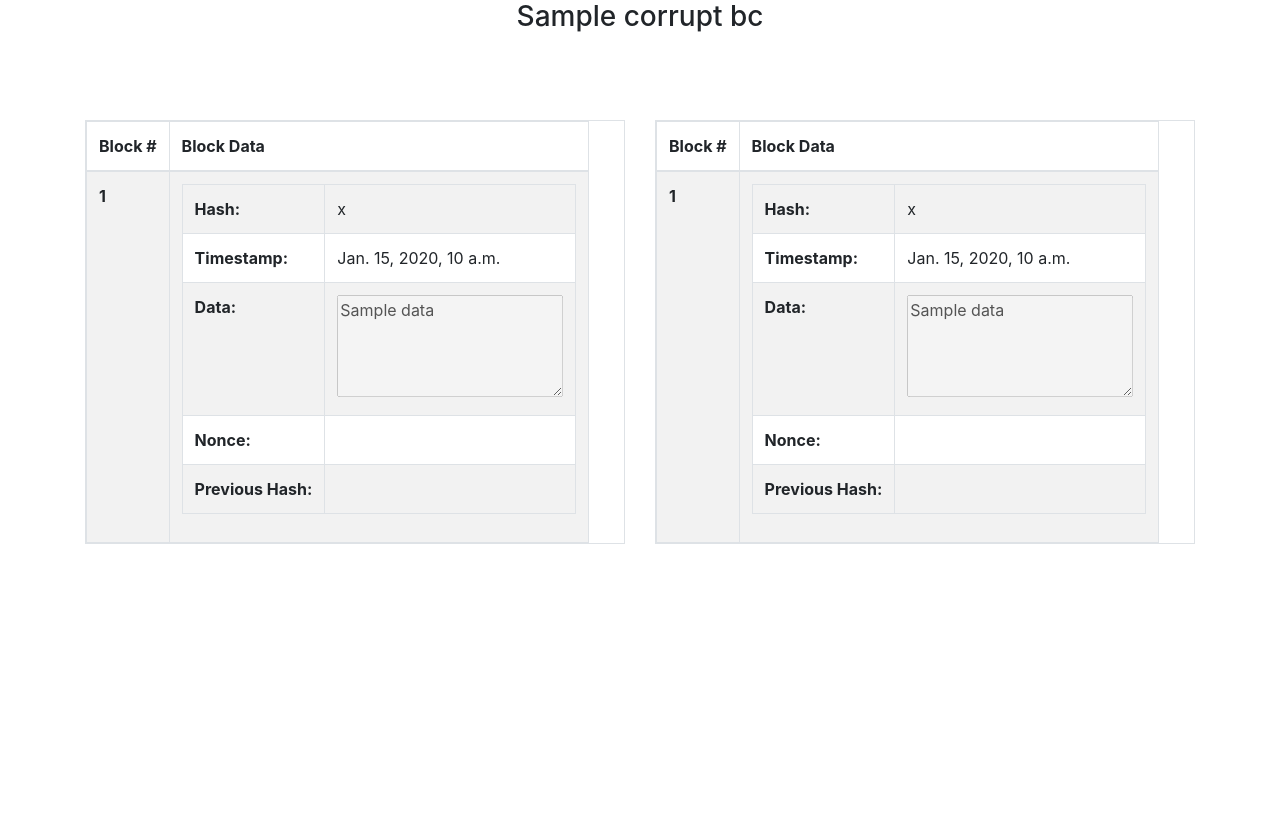
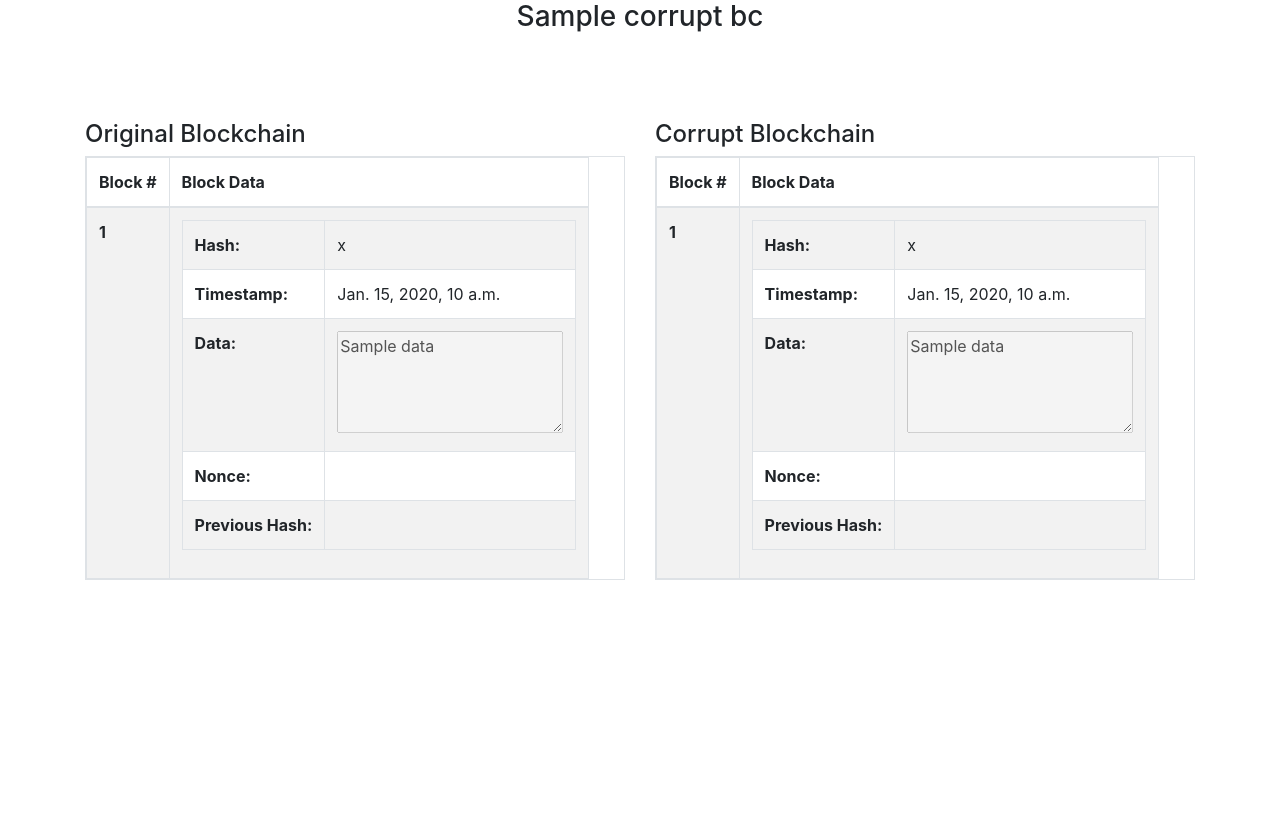
Before and after one commit to markguindi1/Blockchain-Platform-Project, a Django app: template blockchainplatform/bcplatform/templates/bcplatform/blockchain_reconcile_view.html in a window 1280 px wide. Shown: the part 56-875 px from the top of the page. Before the commit the page ends 600 px from the top, so only its background shows below. Run offline with Django 3.2, Linux system fonts and the light colour scheme; the template is opened without the code that fills it: most values are stand-ins (such as "Sample title", 1, 10 or a date in 2020); some libraries are stand-ins or nearby versions.

Commit message:
Add additional classes and ids to HTML elements for proper manipulation by jQuery

```diff
--- a/blockchainplatform/bcplatform/templates/bcplatform/blockchain_reconcile_view.html
+++ b/blockchainplatform/bcplatform/templates/bcplatform/blockchain_reconcile_view.html
@@ -14,11 +14,13 @@
     <br />
     <div class="row">
       <div class="col-md-6 bottom-table-container">
+        <h4>Original Blockchain</h4>
         {% with bc=valid_bc bc_blocks=valid_bc_valid_blocks extra_table_classes="table-responsive" %}
           {% include 'bcplatform/snippets/blockchain_table_snippet.html' %}
         {% endwith %}
       </div>
       <div class="col-md-6 bottom-table-container">
+        <h4>Corrupt Blockchain</h4>
         {% with bc=corrupt_bc bc_blocks=corrupt_bc_valid_blocks extra_table_classes="table-responsive" %}
           {% include 'bcplatform/snippets/blockchain_table_snippet.html' %}
         {% endwith %}
@@ -31,14 +33,23 @@
     var CONFIG = {
       blockchains: {
         {{ valid_bc.pk }}: {
-          numBlocks: {{ valid_bc_valid_blocks | length }}
+          numBlocks: {{ valid_bc_valid_blocks | length }},
+          intervalMs: 2 * 1000,
         },
 
         {{ corrupt_bc.pk }}: {
-          numBlocks: {{ corrupt_bc_valid_blocks | length }}
+          numBlocks: {{ corrupt_bc_valid_blocks | length }},
+          intervalMs: 2 * 1000,
         },
       },
+
+      timeoutMs: 10 * 1000,
+
     };
   </script>
 
+  <script src="{% static 'bcplatform/js/utils.js' %}"></script>
+  <script src="{% static 'bcplatform/js/colorHashes.js' %}"></script>
+  <script src="{% static 'bcplatform/js/mineBlocks.js' %}"></script>
+
 {% endblock %}
--- a/blockchainplatform/bcplatform/templates/bcplatform/snippets/block_table_snippet.html
+++ b/blockchainplatform/bcplatform/templates/bcplatform/snippets/block_table_snippet.html
@@ -1,24 +1,26 @@
 
 <table class="table" id="{{ bc.pk }}-{{ block.index }}-table">
+  <tbody class="block-tbody">
     <tr>
       <th scope="row">Hash:</th>
       <td class="hash">{{ block.hash }}</td>
     </tr>
     <tr>
       <th scope="row">Timestamp:</th>
-    <td>{{ block.timestamp }}</td>
+      <td class="timestamp">{{ block.timestamp }}</td>
     </tr>
     <tr>
       <th scope="row">Data:</th>
       <!--<td>{{ block.data }}</td>-->
-    <td><textarea rows="4" style="width: 100%; overflow-y: scroll;" disabled>{{ block.data }}</textarea></td>
+      <td class="data"><textarea rows="4" style="width: 100%; overflow-y: scroll;" disabled>{{ block.data }}</textarea></td>
     </tr>
     <tr>
       <th scope="row">Nonce:</th>
-    <td>{{ block.nonce }}</td>
+      <td class="nonce">{{ block.nonce }}</td>
     </tr>
     <tr>
       <th scope="row">Previous Hash:</th>
       <td class="prev-hash">{{ block.previous_hash }}</td>
     </tr>
+  </tbody>
 </table>
--- a/blockchainplatform/bcplatform/templates/bcplatform/snippets/blockchain_table_snippet.html
+++ b/blockchainplatform/bcplatform/templates/bcplatform/snippets/blockchain_table_snippet.html
@@ -1,7 +1,3 @@
-
-{% load static %}
-
-<script src="{% static 'bcplatform/js/colorHashes.js' %}"></script>
 
 <table class="table table-striped table-bordered {{ extra_table_classes }}" id="{{ bc.pk }}-table">
   <thead>
@@ -10,10 +6,10 @@
       <th scope="col">Block Data</th>
     </tr>
   </thead>
-  <tbody>
+  <tbody class="blockchain-tbody">
     {% for block in bc_blocks reversed %}
-      <tr>
-        <th scope="row">{{ block.index }}</th>
+      <tr id="{{ bc.pk }}-{{ block.index }}-row">
+        <th scope="row" class="block-i" id="{{ bc.pk }}-{{ block.index }}-block-i">{{ block.index }}</th>
         <td>
           <!-- Nested Table for single Block-->
           {% include 'bcplatform/snippets/block_table_snippet.html' %}
```
Lines whose indentation alone changed are shown as unchanged.
